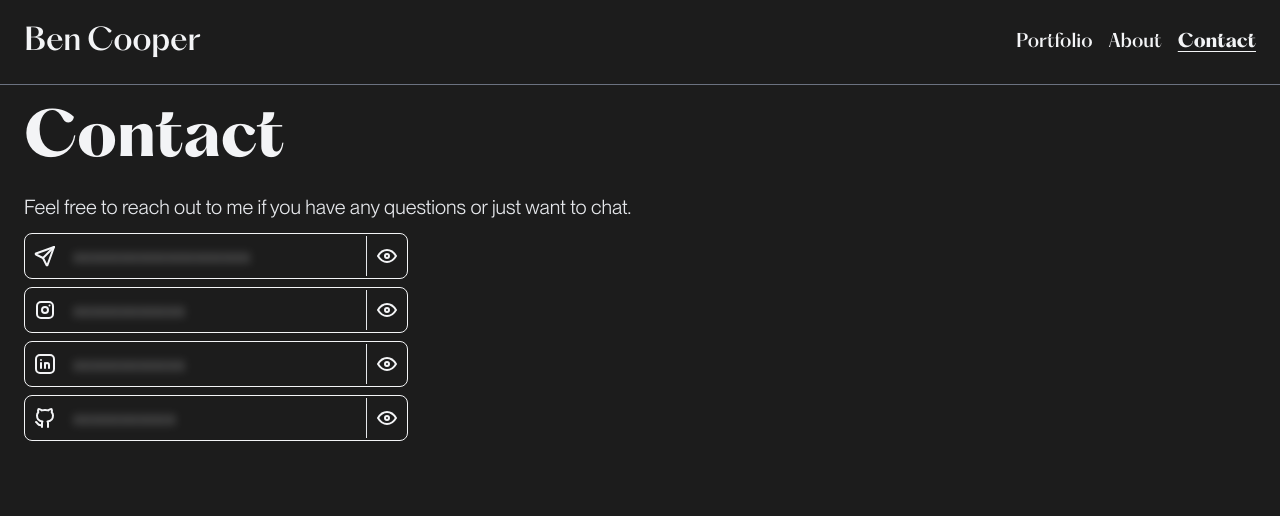
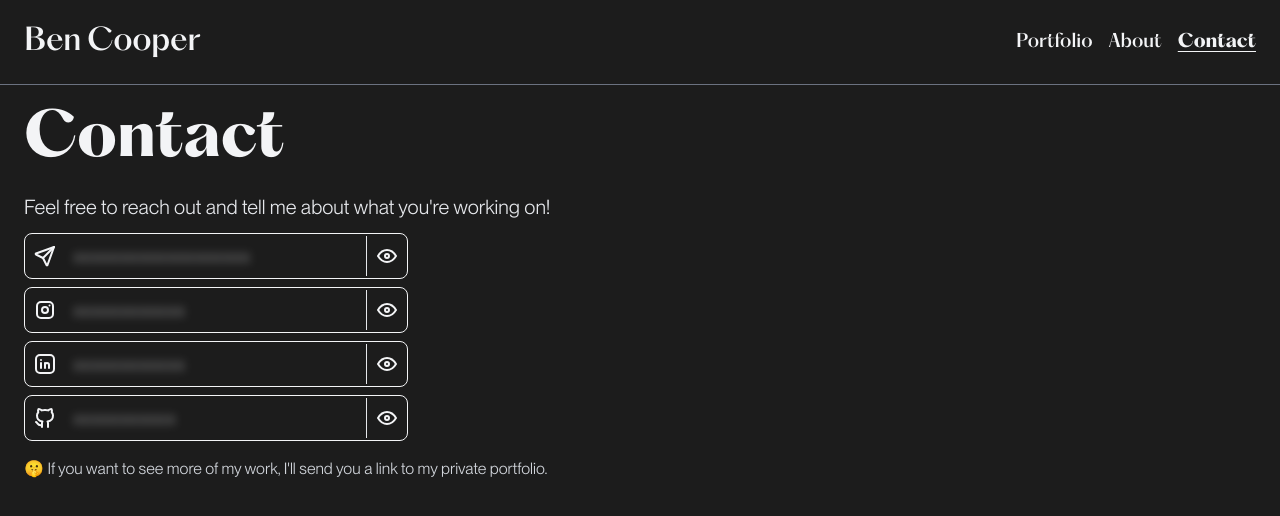
Before and after one commit to ben-coo-per/personal-website, a SvelteKit app: page /contact in a window 1280 px wide. Shown: the top 516 px of the page. Built offline with nearby package versions, Linux system fonts and the light colour scheme.

Commit message:
updated about and contact pages

```diff
--- a/src/routes/about/+page.svelte
+++ b/src/routes/about/+page.svelte
@@ -25,7 +25,7 @@
 	<div class="container mx-auto relative pb-48 pt-24">
 		{#each paragraphs as paragraph}
 			<p
-				class="text-4xl md:text-6xl font-serif font-thin leading-relaxed md:leading-relaxed py-40"
+				class="text-4xl md:text-6xl font-bold leading-snug py-40 text-gray-300"
 				class:in-view={paragraphsInView[paragraph.id]}
 				use:inview={{ rootMargin: '-40%' }}
 				on:inview_change={(event) => {
--- a/src/routes/contact/+page.svelte
+++ b/src/routes/contact/+page.svelte
@@ -28,7 +28,7 @@
 		<h1 class="text-6xl font-serif font-bold">Contact</h1>
 		<div class=" mt-6 flex flex-col gap-3">
 			<p class="text-xl text-gray-200">
-				Feel free to reach out to me if you have any questions or just want to chat.
+				Feel free to reach out and tell me about what you're working on!
 			</p>
 			<div class="flex flex-col gap-2 container max-w-sm">
 				<ContactReveal
@@ -67,4 +67,7 @@
 			</div>
 		</div>
 	</div>
+	<p class="text-md text-gray-300 mt-4">
+		🤫 If you want to see more of my work, I'll send you a link to my private portfolio.
+	</p>
 </section>
```
